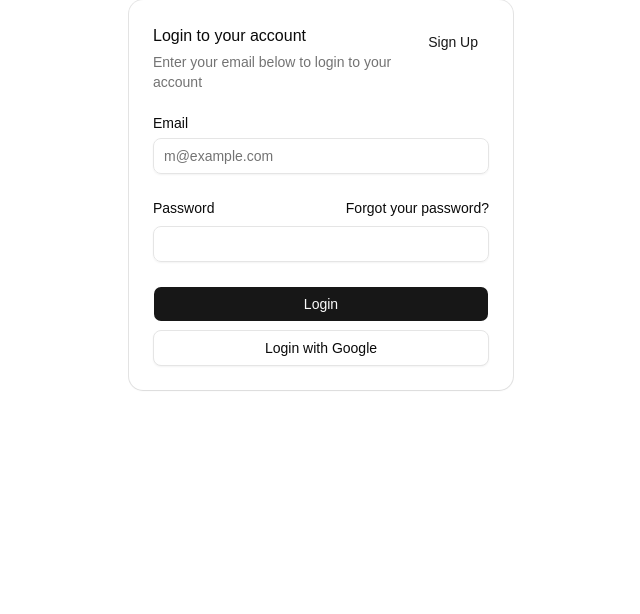
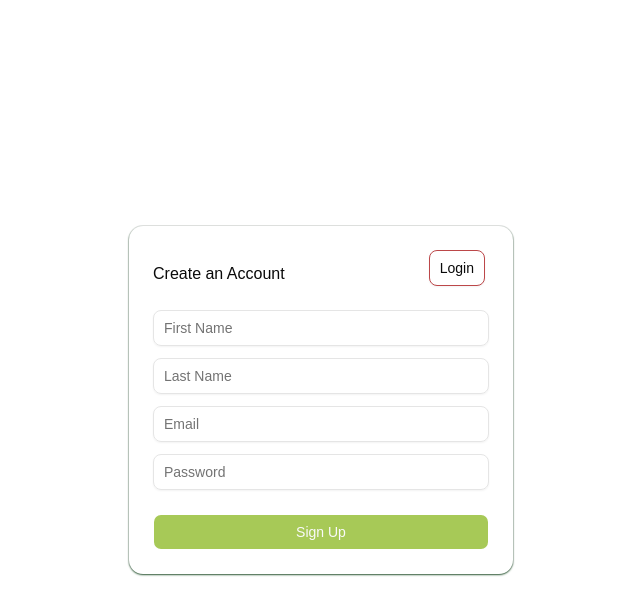
Before and after one commit to BenLaneSoloDev/BugReporter-Fe, a React (Vite) app in the folder BugReporterFe/: page /signup in a window 1280 px wide. Shown: the top 614 px of the page, without its empty margins (319-959 px from the left). Built offline with nearby package versions, Linux system fonts and the light colour scheme.

Commit message:
feat: Create Base Signup Page

```diff
--- a/BugReporterFe/src/components/ui/button.tsx
+++ b/BugReporterFe/src/components/ui/button.tsx
@@ -7,9 +7,9 @@ const buttonVariants = cva(
   {
     variants: {
       variant: {
-        default: "bg-primary text-primary-foreground hover:bg-primary/80",
+        default: "bg-primary text-primary-foreground hover:bg-cc-green-2 bg-cc-green-3",
         outline:
-          "border-border bg-background shadow-xs hover:bg-muted hover:text-foreground aria-expanded:bg-muted aria-expanded:text-foreground dark:border-input dark:bg-input/30 dark:hover:bg-input/50",
+          "border-border bg-background border-cc-red shadow-xs hover:bg-cc-red/20 hover:text-foreground aria-expanded:bg-muted aria-expanded:text-foreground dark:border-input dark:bg-input/30 dark:hover:bg-input/50",
         secondary:
           "bg-secondary text-secondary-foreground hover:bg-[color-mix(in_oklch,var(--secondary),var(--foreground)_5%)] aria-expanded:bg-secondary aria-expanded:text-secondary-foreground",
         ghost:
--- a/BugReporterFe/src/components/ui/card.tsx
+++ b/BugReporterFe/src/components/ui/card.tsx
@@ -11,7 +11,7 @@ function Card({
       data-slot="card"
       data-size={size}
       className={cn(
-        "group/card flex flex-col gap-(--card-spacing) overflow-hidden rounded-xl bg-card py-(--card-spacing) text-sm text-card-foreground shadow-xs ring-1 ring-foreground/10 [--card-spacing:--spacing(6)] has-[>img:first-child]:pt-0 data-[size=sm]:[--card-spacing:--spacing(4)] *:[img:first-child]:rounded-t-xl *:[img:last-child]:rounded-b-xl",
+        "group/card flex flex-col gap-(--card-spacing) overflow-hidden rounded-xl bg-card py-(--card-spacing) text-sm text-card-foreground shadow-xs shadow-cc-green-1 ring-1 ring-foreground/10 [--card-spacing:--spacing(6)] has-[>img:first-child]:pt-0 data-[size=sm]:[--card-spacing:--spacing(4)] *:[img:first-child]:rounded-t-xl *:[img:last-child]:rounded-b-xl",
         className
       )}
       {...props}
--- a/BugReporterFe/src/index.css
+++ b/BugReporterFe/src/index.css
@@ -74,6 +74,16 @@
 }
 
 @theme inline {
+
+    --color-cc-green-1: oklch(0.4665 0.0784 148.94);
+
+    --color-cc-green-2: oklch(0.6312 0.1166 134.9);
+
+    --color-cc-green-3: oklch(0.7874 0.1465 123.64);
+
+    --color-cc-neutral: oklch(0.9323 0.0347 88.78);
+
+    --color-cc-red: oklch(0.5575 0.1512 22.42);
 
     --font-heading: var(--font-sans);
 
--- a/BugReporterFe/src/pages/signup/signup.tsx
+++ b/BugReporterFe/src/pages/signup/signup.tsx
@@ -14,50 +14,51 @@ import { Label } from "@/components/ui/label";
 
 export default function Signup() {
   return (
-    <div className="flex justify-center">
+    <div className="flex justify-center h-dvh items-center mx-5">
       <Card className="w-full max-w-sm">
         <CardHeader>
-          <CardTitle>Login to your account</CardTitle>
-          <CardDescription>
-            Enter your email below to login to your account
-          </CardDescription>
-          <CardAction>
-            <Button variant="link">Sign Up</Button>
-          </CardAction>
+          <div className="flex flex-row justify-between items-end">
+            <CardTitle>Create an Account</CardTitle>
+            <CardAction>
+              <Button variant="outline">Login</Button>
+            </CardAction>
+          </div>
         </CardHeader>
         <CardContent>
           <form>
-            <div className="flex flex-col gap-6">
+            <div className="flex flex-col gap-3">
               <div className="grid gap-2">
-                <Label htmlFor="email">Email</Label>
                 <Input
-                  id="email"
-                  type="email"
-                  placeholder="m@example.com"
+                  id="firstName"
+                  type="text"
+                  placeholder="First Name"
                   required
                 />
               </div>
               <div className="grid gap-2">
-                <div className="flex items-center">
-                  <Label htmlFor="password">Password</Label>
-                  <a
-                    href="#"
-                    className="ml-auto inline-block text-sm underline-offset-4 hover:underline"
-                  >
-                    Forgot your password?
-                  </a>
-                </div>
-                <Input id="password" type="password" required />
+                <Input
+                  id="lastName"
+                  type="text"
+                  placeholder="Last Name"
+                />
+              </div>
+              <div className="grid gap-2">
+                <Input
+                  id="email"
+                  type="email"
+                  placeholder="Email"
+                  required
+                />
+              </div>
+              <div className="grid gap-2">
+                <Input id="password" type="password" placeholder="Password" required />
               </div>
             </div>
           </form>
         </CardContent>
         <CardFooter className="flex-col gap-2">
           <Button type="submit" className="w-full">
-            Login
-          </Button>
-          <Button variant="outline" className="w-full">
-            Login with Google
+            Sign Up
           </Button>
         </CardFooter>
       </Card>
```
